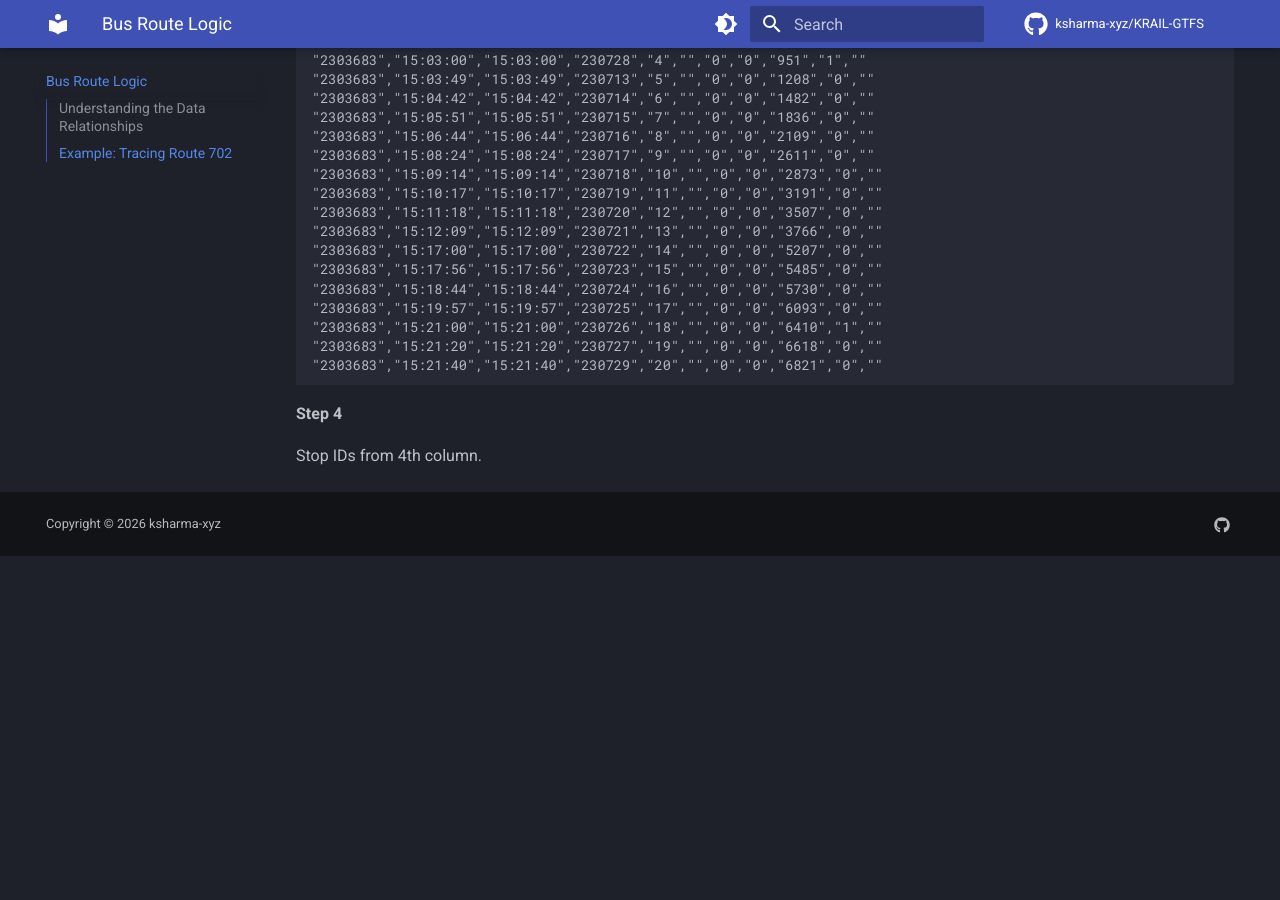
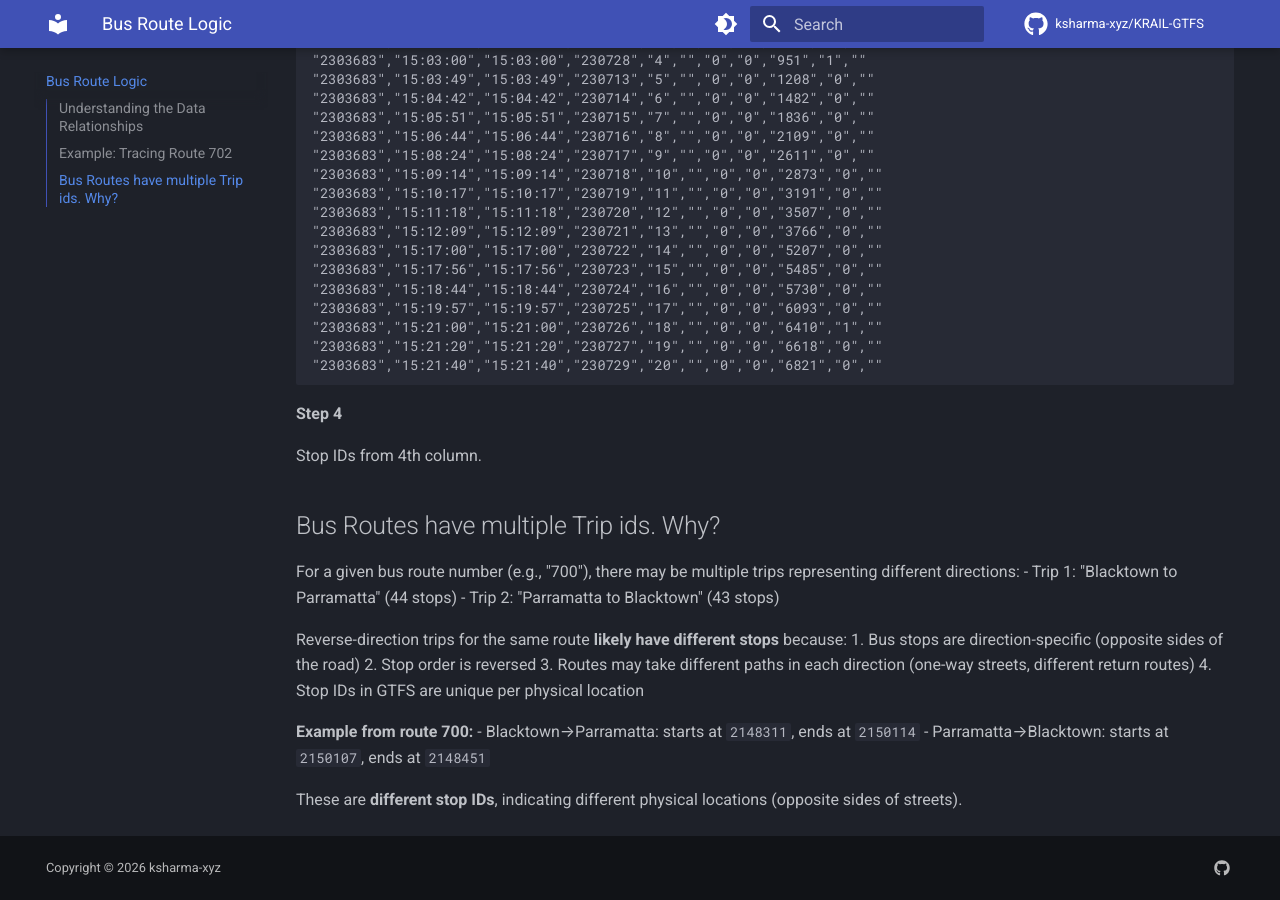
Before and after one commit to ksharma-xyz/KRAIL-GTFS, an MkDocs documentation site: the page built from docs/BusRouteLogic.md, in a window 1280 px wide and 900 px high, scrolled down 1654 px. Built offline with MkDocs 1.6.1 and Material for MkDocs 9.7.7, drawn with Linux system fonts in a browser that asks for light colours; comment, search, counter and statistics services are not loaded; before the commit the page ends 2210 px from its top, so only the background shows below that.

Commit message:
Add explanation for different trip with single bus route

```diff
--- a/docs/BusRouteLogic.md
+++ b/docs/BusRouteLogic.md
@@ -94,3 +94,21 @@ trip_id,arrival_time,departure_time,stop_id,stop_sequence,stop_headsign,pickup_t
 **Step 4**
 
 Stop IDs from 4th column.
+
+## Bus Routes have multiple Trip ids. Why?
+
+For a given bus route number (e.g., "700"), there may be multiple trips representing different directions:
+- Trip 1: "Blacktown to Parramatta" (44 stops)
+- Trip 2: "Parramatta to Blacktown" (43 stops)
+
+Reverse-direction trips for the same route **likely have different stops** because:
+1. Bus stops are direction-specific (opposite sides of the road)
+2. Stop order is reversed
+3. Routes may take different paths in each direction (one-way streets, different return routes)
+4. Stop IDs in GTFS are unique per physical location
+
+**Example from route 700:**
+- Blacktown→Parramatta: starts at `2148311`, ends at `2150114`
+- Parramatta→Blacktown: starts at `2150107`, ends at `2148451`
+
+These are **different stop IDs**, indicating different physical locations (opposite sides of streets).
```
